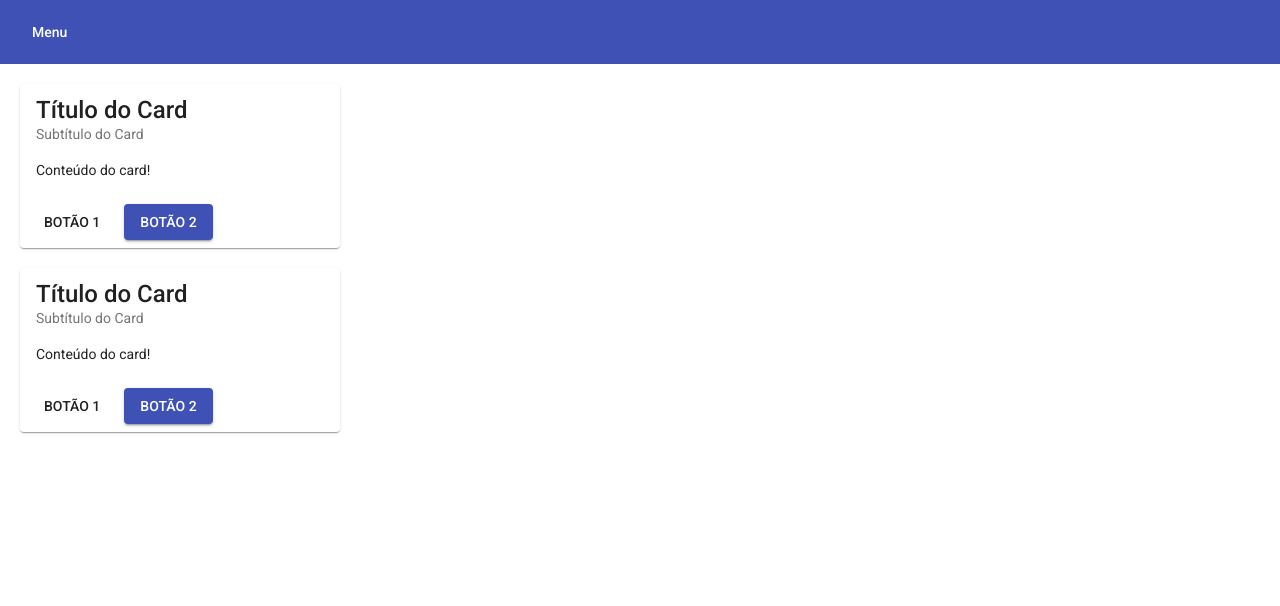
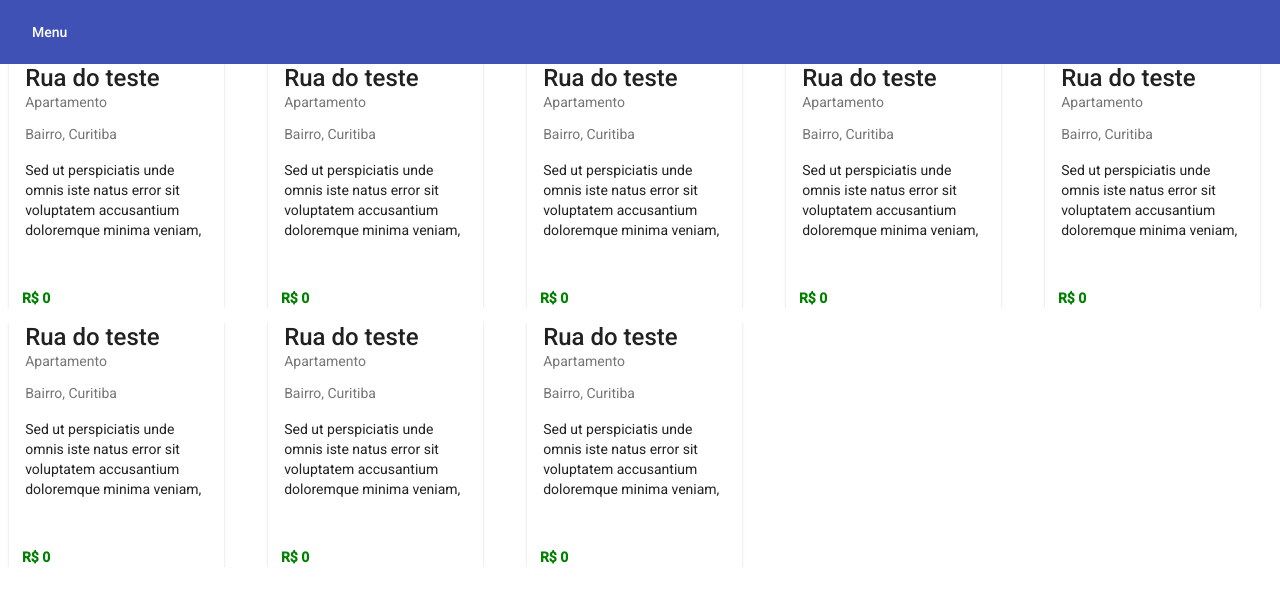
Before and after one commit to armelin2001/imobiliaria-front, an Angular app in the folder imobiliaria/: page / in a window 1280 px wide. Shown: the top 606 px of the page. Built offline with nearby package versions, Linux system fonts and the light colour scheme.

Commit message:
fazendo ajustes para lista de cards

```diff
--- a/imobiliaria/src/app/app.component.html
+++ b/imobiliaria/src/app/app.component.html
@@ -1,4 +1,14 @@
 <app-menu-superior></app-menu-superior>
-<app-card-imoveis></app-card-imoveis>
-<app-card-imoveis></app-card-imoveis>
+  <mat-grid-list cols="5" gutterSize="15px">
+      <mat-grid-tile colspan="1" *ngFor="let imovel of imoveis">
+        <app-card-imoveis
+        [tipoImovel]="imovel.tipoImovel"
+        [bairroEestado]="imovel.bairroEestado"
+        [valor]="imovel.valor"
+        [nomeRua]="imovel.nomeRua"
+      ></app-card-imoveis>
+      </mat-grid-tile>
+  </mat-grid-list>
+
+
 <router-outlet></router-outlet>
--- a/imobiliaria/src/app/app.component.scss
+++ b/imobiliaria/src/app/app.component.scss
@@ -0,0 +1,3 @@
+.teste{
+    width: 100%;
+}
--- a/imobiliaria/src/app/app.component.ts
+++ b/imobiliaria/src/app/app.component.ts
@@ -6,5 +6,57 @@ import { Component, ViewChild } from '@angular/core';
   styleUrls: ['./app.component.scss']
 })
 export class AppComponent {
+  imoveis: any[] = [
+    {
+      tipoImovel: 'Apartamento',
+      nomeRua: 'Rua do teste',
+      valor: 0,
+      bairroEestado: 'Bairro, Curitiba'
+    },
+    {
+      tipoImovel: 'Apartamento',
+      nomeRua: 'Rua do teste',
+      valor: 0,
+      bairroEestado: 'Bairro, Curitiba'
+    },
+    {
+      tipoImovel: 'Apartamento',
+      nomeRua: 'Rua do teste',
+      valor: 0,
+      bairroEestado: 'Bairro, Curitiba'
+    },
+    {
+      tipoImovel: 'Apartamento',
+      nomeRua: 'Rua do teste',
+      valor: 0,
+      bairroEestado: 'Bairro, Curitiba'
+    },
+    {
+      tipoImovel: 'Apartamento',
+      nomeRua: 'Rua do teste',
+      valor: 0,
+      bairroEestado: 'Bairro, Curitiba'
+    },
 
+    {
+      tipoImovel: 'Apartamento',
+      nomeRua: 'Rua do teste',
+      valor: 0,
+      bairroEestado: 'Bairro, Curitiba'
+    },
+
+    {
+      tipoImovel: 'Apartamento',
+      nomeRua: 'Rua do teste',
+      valor: 0,
+      bairroEestado: 'Bairro, Curitiba'
+    },
+
+    {
+      tipoImovel: 'Apartamento',
+      nomeRua: 'Rua do teste',
+      valor: 0,
+      bairroEestado: 'Bairro, Curitiba'
+    },
+  ]
 }
--- a/imobiliaria/src/app/shared/componentes/card-imoveis/card-imoveis.component.html
+++ b/imobiliaria/src/app/shared/componentes/card-imoveis/card-imoveis.component.html
@@ -1,11 +1,25 @@
-<div class="testeCard">
-    <mat-card>
-        <mat-card-title>Título do Card</mat-card-title>
-        <mat-card-subtitle>Subtítulo do Card</mat-card-subtitle>
-        <mat-card-content>Conteúdo do card!</mat-card-content>
+<div class="item">
+    <mat-card class="card">
+        <mat-card-title-group>
+            <mat-card-title>{{nomeRua}}</mat-card-title>
+            <mat-card-subtitle>{{tipoImovel}}</mat-card-subtitle>
+            <mat-card-subtitle>{{bairroEestado}}</mat-card-subtitle>
+        </mat-card-title-group>
+        <mat-card-content>
+            <p>{{teste}}</p>
+        </mat-card-content>
+        <mat-card-footer class="footer">
+           <strong> R$ {{valor}} </strong>
+        </mat-card-footer>
         <mat-card-actions>
+            <!--
+                fazer as açoes
             <button mat-button>BOTÃO 1</button>
             <button mat-raised-button color="primary">BOTÃO 2</button>
+            -->
         </mat-card-actions>
+
     </mat-card>
+
+
 </div>
--- a/imobiliaria/src/app/shared/componentes/card-imoveis/card-imoveis.component.scss
+++ b/imobiliaria/src/app/shared/componentes/card-imoveis/card-imoveis.component.scss
@@ -1,5 +1,17 @@
-.testeCard{
-    width: 25%;
-    padding-top: 20px;
-    padding-left: 20px;
+.card{
+    width: 100%;
+    margin-left: 5%;
+    /*
+    padding-top: 50px;
+    padding-left: 10px;
+    padding-right: 50px;
+    padding-bottom: 50px;*/
 }
+.item{
+    padding-right: 25%;
+}
+.footer{
+    padding-bottom: 7%;
+    padding-left: 7%;
+    color: #008000;
+}
--- a/imobiliaria/src/app/shared/componentes/card-imoveis/card-imoveis.component.ts
+++ b/imobiliaria/src/app/shared/componentes/card-imoveis/card-imoveis.component.ts
@@ -1,4 +1,4 @@
-import { Component, OnInit } from '@angular/core';
+import { Component, Input, OnInit } from '@angular/core';
 
 @Component({
   selector: 'app-card-imoveis',
@@ -7,6 +7,19 @@ import { Component, OnInit } from '@angular/core';
 })
 export class CardImoveisComponent implements OnInit {
 
+  @Input()
+  tipoImovel: string = '';
+
+  @Input()
+  nomeRua: string = '';
+
+  @Input()
+  valor: number = 0;
+
+  @Input()
+  bairroEestado: string = '';
+
+  teste = 'Sed ut perspiciatis unde omnis iste natus error sit voluptatem accusantium doloremque minima veniam, '
   constructor() { }
 
   ngOnInit(): void {
```
